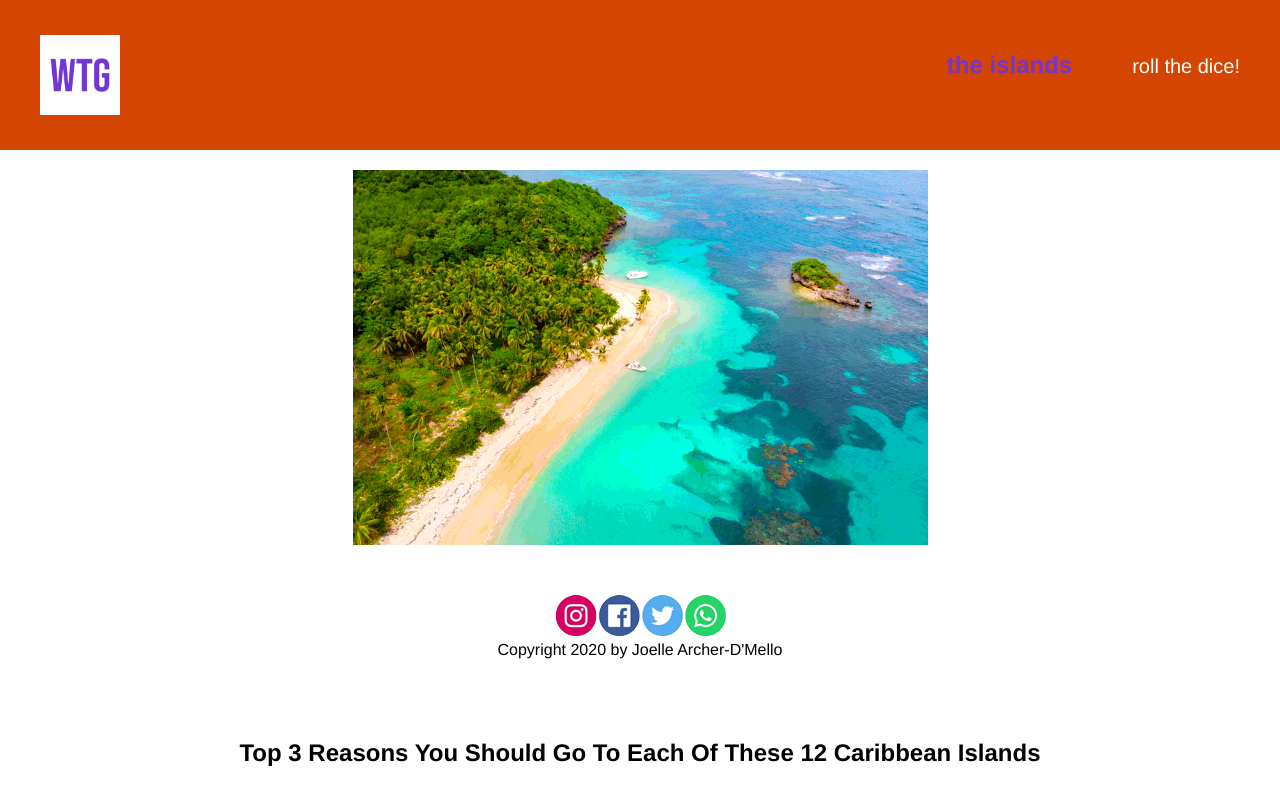
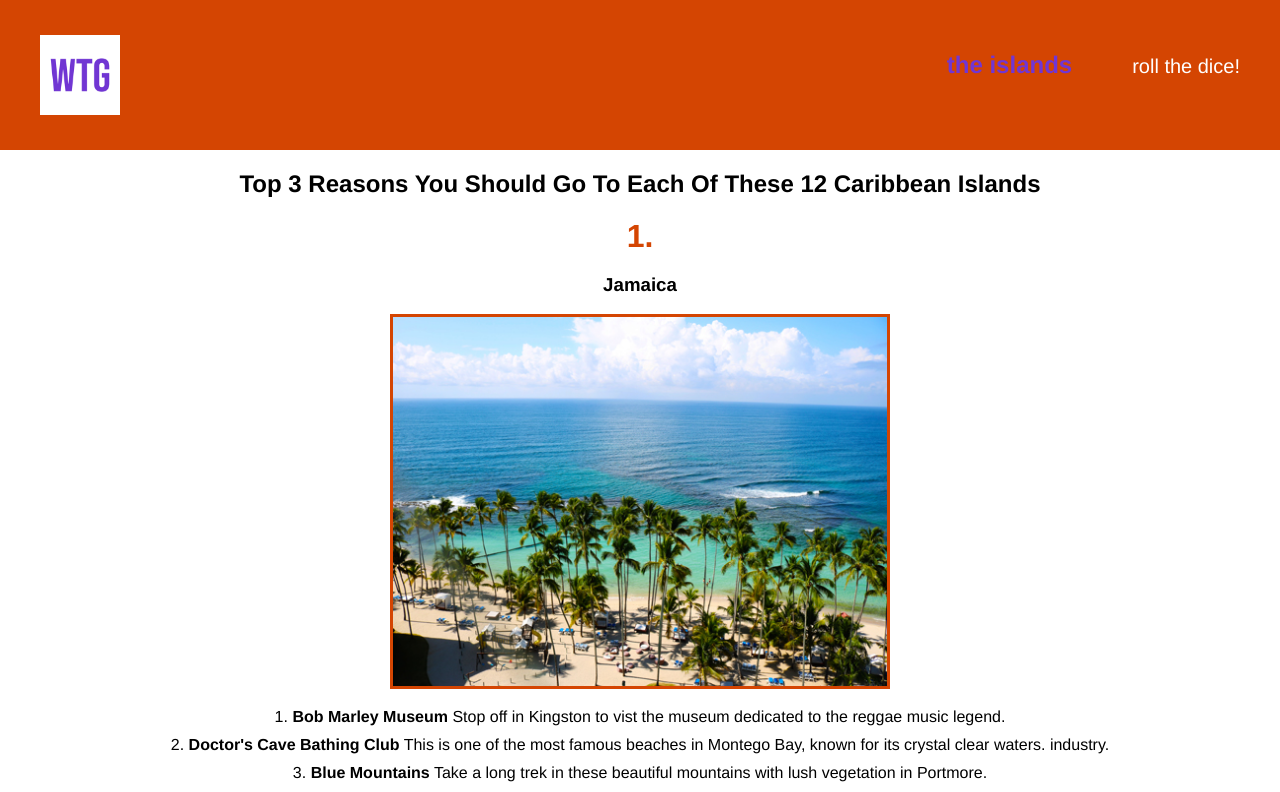
Before and after one commit to GiacomoSorbi/joellearcher-module-ii, a React (Create React App) app: page /theislands in a window 1280 px wide. Shown: the top 792 px of the page. Built offline with nearby package versions, Linux system fonts and the light colour scheme.

Commit message:
25.07.20_6

```diff
--- a/src/App.js
+++ b/src/App.js
@@ -14,9 +14,9 @@ function App() {
     <BrowserRouter>
       <div className="App">
         <Navbar />
-        <Route path="/" component={Home} />
-        <Route path="/theislands" component={Islands} />
-        <Route path="/rollthedice" component={Dice} />
+        <Route exact path="/" component={Home} />
+        <Route exact path="/theislands" component={Islands} />
+        <Route exact path="/rollthedice" component={Dice} />
       </div>
     </BrowserRouter>
   );
```
